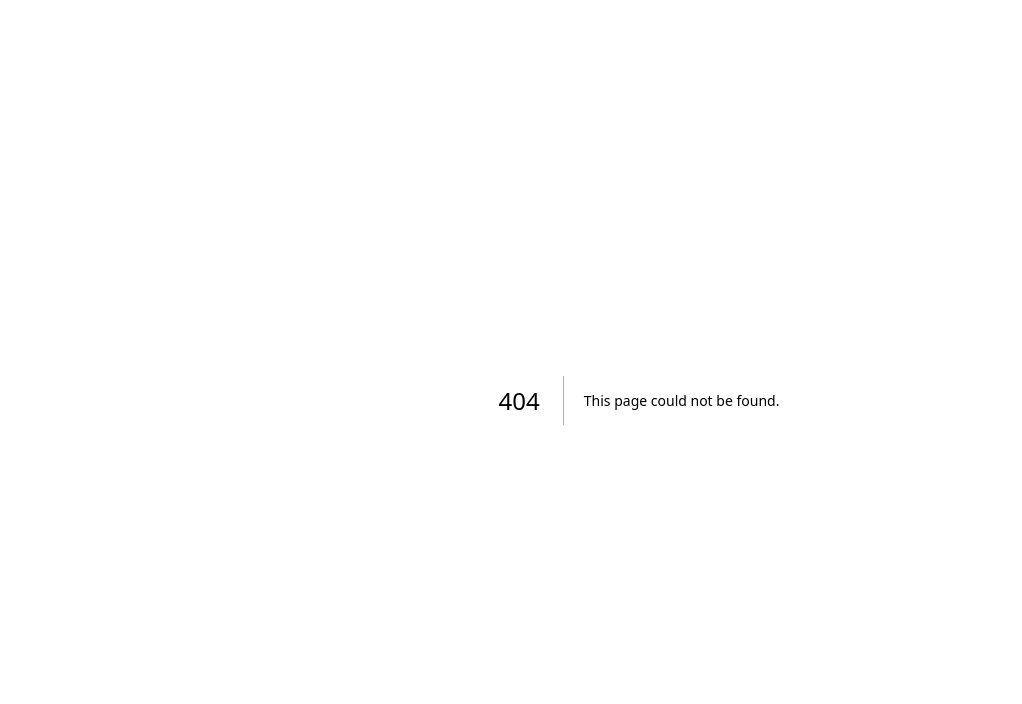
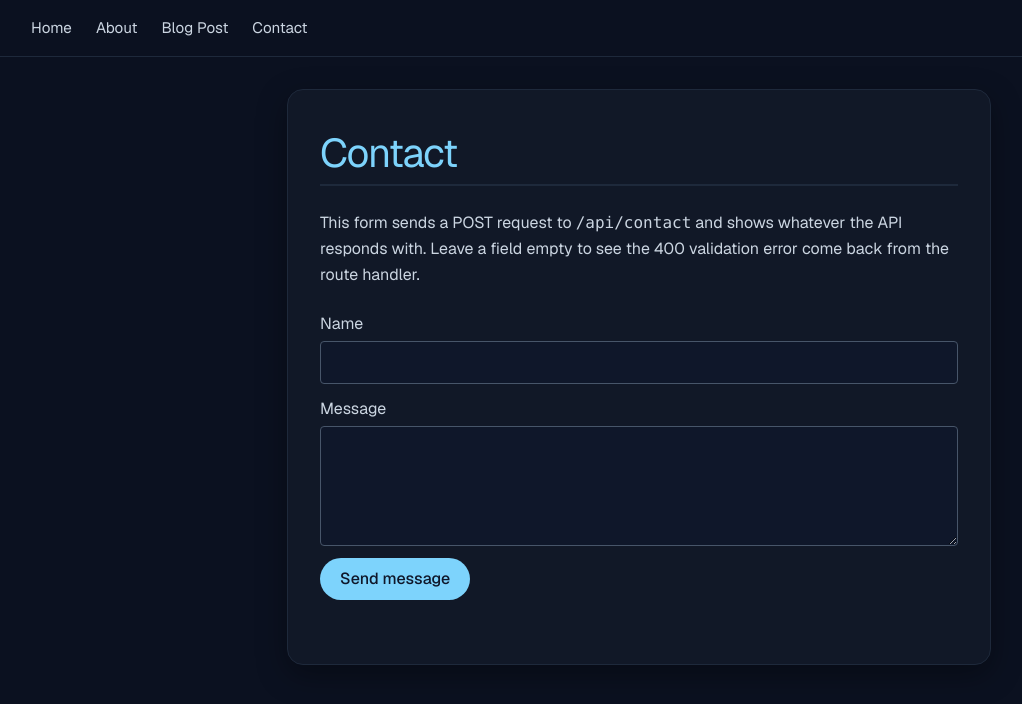
Before and after one commit to martin-holland/nextjs-fundamentals, a Next.js app: page /contact in a window 1280 px wide. Before the commit this address had no page. Shown: the top 704 px of the page, without its empty margins (1-1023 px from the left). Built offline with nearby package versions, Linux system fonts and the light colour scheme.

Commit message:
API Task 6: contact form component posting to /api/contact
Adds app/components/ContactForm.js (a client component with name and message
fields) and the /contact page that renders it, displaying the success or
error message returned by the API. Adds a Contact link to the navigation.

```diff
--- /dev/null
+++ b/app/components/ContactForm.js
@@ -0,0 +1,78 @@
+"use client";
+
+import { useState } from "react";
+
+export default function ContactForm() {
+  const [name, setName] = useState("");
+  const [message, setMessage] = useState("");
+  const [result, setResult] = useState(null);
+  const [sending, setSending] = useState(false);
+
+  async function handleSubmit(event) {
+    event.preventDefault();
+    setSending(true);
+    setResult(null);
+
+    try {
+      const response = await fetch("/api/contact", {
+        method: "POST",
+        headers: { "Content-Type": "application/json" },
+        body: JSON.stringify({ name, message }),
+      });
+      const data = await response.json();
+
+      setResult({
+        ok: response.ok,
+        text: response.ok ? data.message : data.error,
+      });
+    } catch {
+      setResult({ ok: false, text: "Could not reach the API." });
+    } finally {
+      setSending(false);
+    }
+  }
+
+  return (
+    <form onSubmit={handleSubmit} className="flex flex-col gap-3">
+      <label className="flex flex-col gap-1">
+        <span>Name</span>
+        <input
+          className="rounded border border-slate-600 bg-slate-900 px-3 py-2 text-slate-100"
+          value={name}
+          onChange={(e) => setName(e.target.value)}
+        />
+      </label>
+
+      <label className="flex flex-col gap-1">
+        <span>Message</span>
+        <textarea
+          className="rounded border border-slate-600 bg-slate-900 px-3 py-2 text-slate-100"
+          rows={4}
+          value={message}
+          onChange={(e) => setMessage(e.target.value)}
+        />
+      </label>
+
+      <button
+        type="submit"
+        disabled={sending}
+        className="self-start rounded-full bg-sky-300 px-5 py-2 font-medium text-slate-900 disabled:opacity-50"
+      >
+        {sending ? "Sending…" : "Send message"}
+      </button>
+
+      {result && (
+        <p
+          role="status"
+          className={
+            result.ok
+              ? "rounded border border-emerald-500 bg-emerald-950 px-3 py-2 text-emerald-300"
+              : "rounded border border-red-500 bg-red-950 px-3 py-2 text-red-300"
+          }
+        >
+          {result.text}
+        </p>
+      )}
+    </form>
+  );
+}
--- a/app/components/Navigation.js
+++ b/app/components/Navigation.js
@@ -13,6 +13,9 @@ export default function Navigation() {
       <Link className={styles.link} href="/blog/post">
         Blog Post
       </Link>
+      <Link className={styles.link} href="/contact">
+        Contact
+      </Link>
     </nav>
   );
 }
--- /dev/null
+++ b/app/contact/page.js
@@ -0,0 +1,23 @@
+import AppLayout from "../components/AppLayout";
+import ContactForm from "../components/ContactForm";
+import Navigation from "../components/Navigation";
+import Title from "../components/Title";
+
+export default function ContactPage() {
+  return (
+    <>
+      <Navigation />
+      <main style={{ padding: "2rem 1rem" }}>
+        <AppLayout>
+          <Title>Contact</Title>
+          <p>
+            This form sends a POST request to <code>/api/contact</code> and
+            shows whatever the API responds with. Leave a field empty to see the
+            400 validation error come back from the route handler.
+          </p>
+          <ContactForm />
+        </AppLayout>
+      </main>
+    </>
+  );
+}
```
